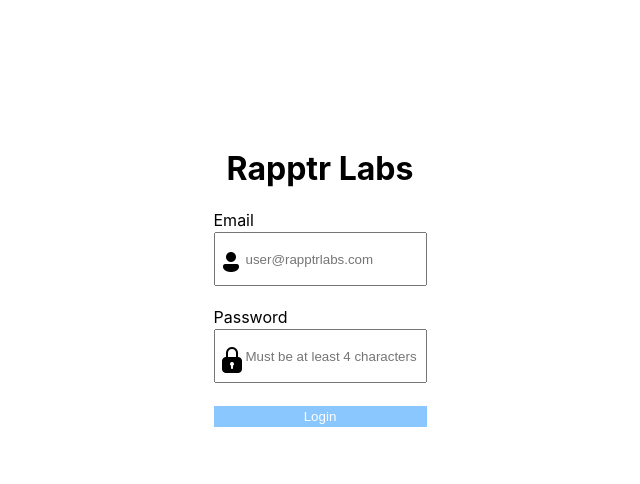
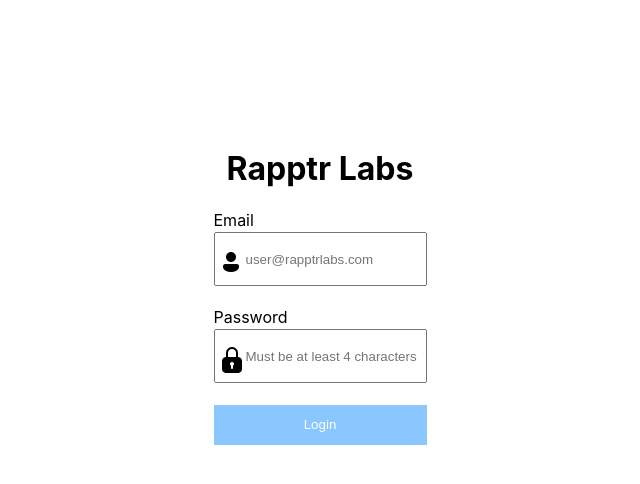
Before and after one commit to aldenho52/My-Todo-List, a React (Create React App) app in the folder rapptr-labs/: page / in a window 1280 px wide. Shown: the top 484 px of the page, without its empty margins (320-960 px from the left). Built offline with nearby package versions, Linux system fonts and the light colour scheme.

Commit message:
adds height to btn

```diff
--- a/rapptr-labs/src/components/LoginPage.js
+++ b/rapptr-labs/src/components/LoginPage.js
@@ -37,6 +37,7 @@
     border: 2px solid #1890ff;
     color: white;
     background: #1890ff;
+    height: 5vh;
 `;
 
 const initialValues = {
```
